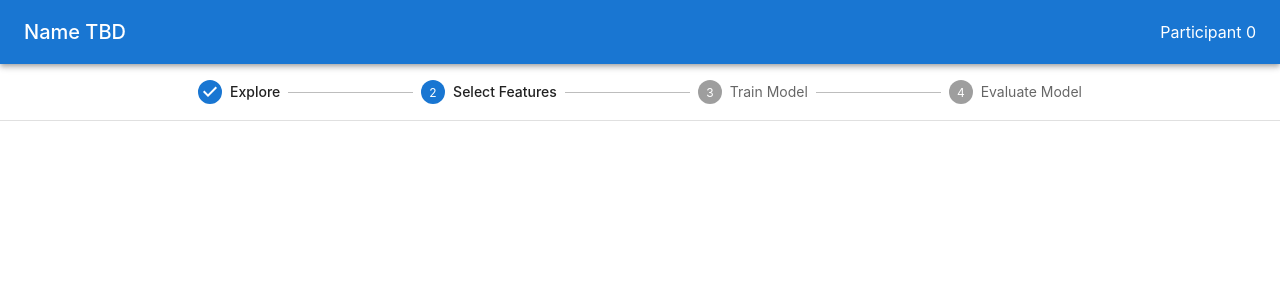
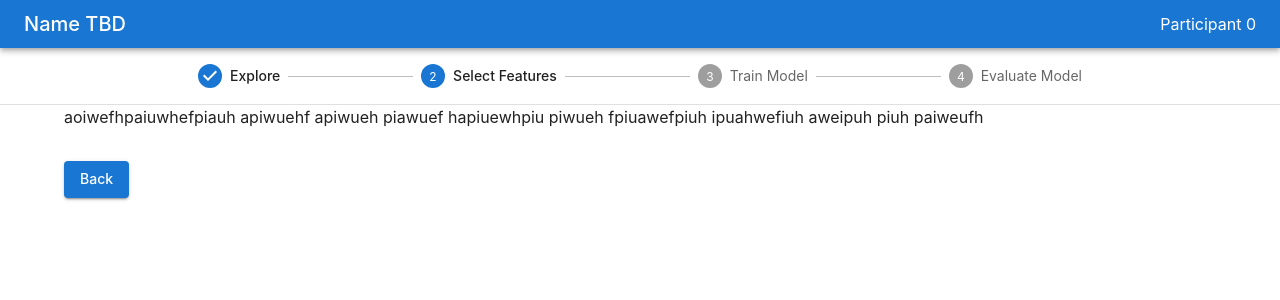
Before and after one commit to UT-HAI/algo-prototype, a React (Create React App) app: page /build/2 in a window 1280 px wide. Shown: the top 300 px of the page. Built offline with nearby package versions, Linux system fonts and the light colour scheme.

Commit message:
work on Select Features

```diff
--- a/src/App.js
+++ b/src/App.js
@@ -6,7 +6,7 @@ import SelectFeatures from "./views/SelectFeatures";
 
 function App() {
   return (
-    <div className="App" style={{ minHeight: "100vh" }}>
+    <div className="App" style={{ minHeight: "100vh", display: "flex", flexDirection: 'column' }}>
       <ThemeProvider theme={theme}>
         <CssBaseline>
           <Router>
@@ -15,9 +15,8 @@ function App() {
                 <MainLayout>
                   <Switch>
                     {/* would put steps 1-4 in here */}
-                    <Route exact path='/2'>
+                    <Route exact path='/build/2'>
                       <SelectFeatures />
-                      <div />
                     </Route>
                   </Switch>
                 </MainLayout>
--- a/src/components/AppBar.jsx
+++ b/src/components/AppBar.jsx
@@ -4,8 +4,9 @@ import React from "react";
 
 // top bar with title and participant name
 const AppBar = () => {
-    return <MuiAppBar position="static">
-        <Toolbar>
+    return (
+    <MuiAppBar position="static">
+        <Toolbar variant="dense">
             <Typography variant="h6" component="div" sx={{ flexGrow: 1 }}>
                 Name TBD
             </Typography>
@@ -13,7 +14,7 @@ const AppBar = () => {
                 Participant 0
             </Typography>
         </Toolbar>
-    </MuiAppBar>
+    </MuiAppBar>)
 }
 
 export default AppBar;
--- a/src/components/MainLayout.jsx
+++ b/src/components/MainLayout.jsx
@@ -3,6 +3,7 @@ import React from "react"
 import { useLocation } from "react-router";
 import { Link } from "react-router-dom";
 import AppBar from "./AppBar";
+import { FlexBox } from "../util/components";
 
 // I kept the tab version but I like the step version better
 
@@ -23,6 +24,7 @@ const MainLayout = ({children}) => {
     const location = useLocation().pathname
     let index = 0
     try {
+        // get index from url "/build/{index}"
         index = Number(location.match(/(?:\/build\/)([0-9])/)[1]) - 1
     }
     catch{}
@@ -46,10 +48,10 @@ const MainLayout = ({children}) => {
                     )}
                 </Stepper>
             </Box>
-      </Box>
-        <Container>
+        </Box>
+        <FlexBox grow>
             {children}
-        </Container>
+        </FlexBox>
     </>
     )
 }
--- /dev/null
+++ b/src/components/SlideToggle.js
@@ -0,0 +1,32 @@
+import React, { useState, useEffect } from "react";
+import { Transition } from "../util/components";
+import { Slide } from "@mui/material"
+
+// first component slides out to reveal second component, controlled by `firstIn`
+const SlideToggle = ({ firstComponent, secondComponent, firstIn}) => {
+    const [toggle, setToggle] = useState(false)
+
+    useEffect(() => {
+        setToggle(true)
+        setTimeout(() => setToggle(false),300)
+    }, [firstIn])
+    useEffect(() => {
+        setToggle(false)
+    },[])
+    return (<>
+        <Transition
+            TransitionComponent={Slide}
+            direction="right"
+            mountOnEnter
+            unmountOnExit
+            appear={false}
+            in={!toggle && firstIn}
+            wrapperProps={{style: {marginTop: 'auto', marginBottom: 'auto'}}}
+        >
+            {firstComponent}
+        </Transition>
+       {!toggle && !firstIn ? secondComponent : null}
+    </>)
+}
+
+export default SlideToggle
--- /dev/null
+++ b/src/util/components.js
@@ -0,0 +1,27 @@
+import React, { useEffect, useState } from "react"
+import { Container, Box, Slide } from "@mui/material";
+
+export const FlexContainer = ({grow, ...props}) =>
+    <Container
+        {...props}
+        sx={{display: "flex", flexDirection: "column", alignItems: 'flex-start', flexGrow: grow ? 1 : 0, ...props.sx, }}
+    />
+
+export const FlexBox = ({grow, ...props}) =>
+<Box
+    {...props}
+    sx={{display: "flex", flexDirection: "column", flexGrow: grow ? 1 : 0, ...props.sx, }}
+/>
+
+// to put a component inside a MUI Transition component it needs to be able to forward a ref
+export const Transitionable = React.forwardRef((props, ref) =>
+    <Box
+        ref={ref}
+        // sx={{display: "flex", flexDirection: "column", flexGrow: 1, ...props.sx, }}
+        {...props}
+    />)
+
+export const Transition = ({TransitionComponent, children, wrapperProps, ...props}) =>
+    <TransitionComponent {...props}>
+        <Transitionable children={children} {...wrapperProps}/>
+    </TransitionComponent>
--- /dev/null
+++ b/src/util/hooks/useStorage.js
@@ -0,0 +1,36 @@
+import { useState } from "react"
+
+// like useState but caches to local or session storage
+const useStorage = (
+    defaultValue,
+    store, // "local" or "session"
+    key
+) => {
+  const storage = store === "session" ? sessionStorage : localStorage;
+  const [value, setValue] = useState(() => {
+    const item = storage.getItem(key);
+    let returnValue;
+    try {
+        returnValue = JSON.parse(item)
+    }
+    catch {
+        returnValue = defaultValue
+    }
+    return returnValue
+  });
+
+  const onChange = (val) => {
+      storage.setItem(key, JSON.stringify(val))
+      setValue(val)
+  }
+
+  return [value, onChange]
+}
+
+export const useSessionStore = (defaultValue, key) => {
+    return useStorage(defaultValue, "session", key)
+}
+
+export const useLocalStore = (defaultValue, key) => {
+    return useStorage(defaultValue, "local", key)
+}
--- a/src/views/SelectFeatures.jsx
+++ b/src/views/SelectFeatures.jsx
@@ -1,5 +1,39 @@
+import { Button, Typography } from "@mui/material";
 import React from "react";
+import { FlexContainer } from "../util/components";
+import { useSessionStore } from "../util/hooks/useStorage";
+import SlideToggle from "../components/SlideToggle"
 
-const SelectFeatures = () => <div/>
+const SelectFeatures = () => {
+    const [landing, setLanding] = useSessionStore(true, "landing"); // is the user still on the landing/introduction screen
+    return (<>
+
+        <SlideToggle
+            firstComponent={
+                <FlexContainer sx={{px: "48px !important", justifyContent: 'center'}} grow maxWidth="md" >
+                    <Typography variant="h3" mb={2}>
+                        Feature Selection
+                    </Typography>
+                    <Typography>
+                    Lorem ipsum dolor sit amet, consectetur adipiscing elit. Iaculis venenatis, arcu sollicitudin egestas arcu iaculis leo senectus. In aenean magnis sem varius diam laoreet ullamcorper volutpat ultrices.
+                    </Typography>
+                    <Button onClick={() => setLanding(false)} variant="contained" sx={{mt: 4}}>
+                        Continue
+                    </Button>
+                </FlexContainer>
+            }
+            secondComponent={
+                <FlexContainer>
+                    <Typography>aoiwefhpaiuwhefpiauh apiwuehf apiwueh piawuef hapiuewhpiu piwueh fpiuawefpiuh ipuahwefiuh aweipuh piuh paiweufh </Typography>
+                    <Button onClick={() => setLanding(true)} variant="contained" sx={{mt: 4}}>
+                        Back
+                    </Button>
+                </FlexContainer>}
+            firstIn={landing}
+        />
+
+    </>)
+
+}
 
 export default SelectFeatures;
```
